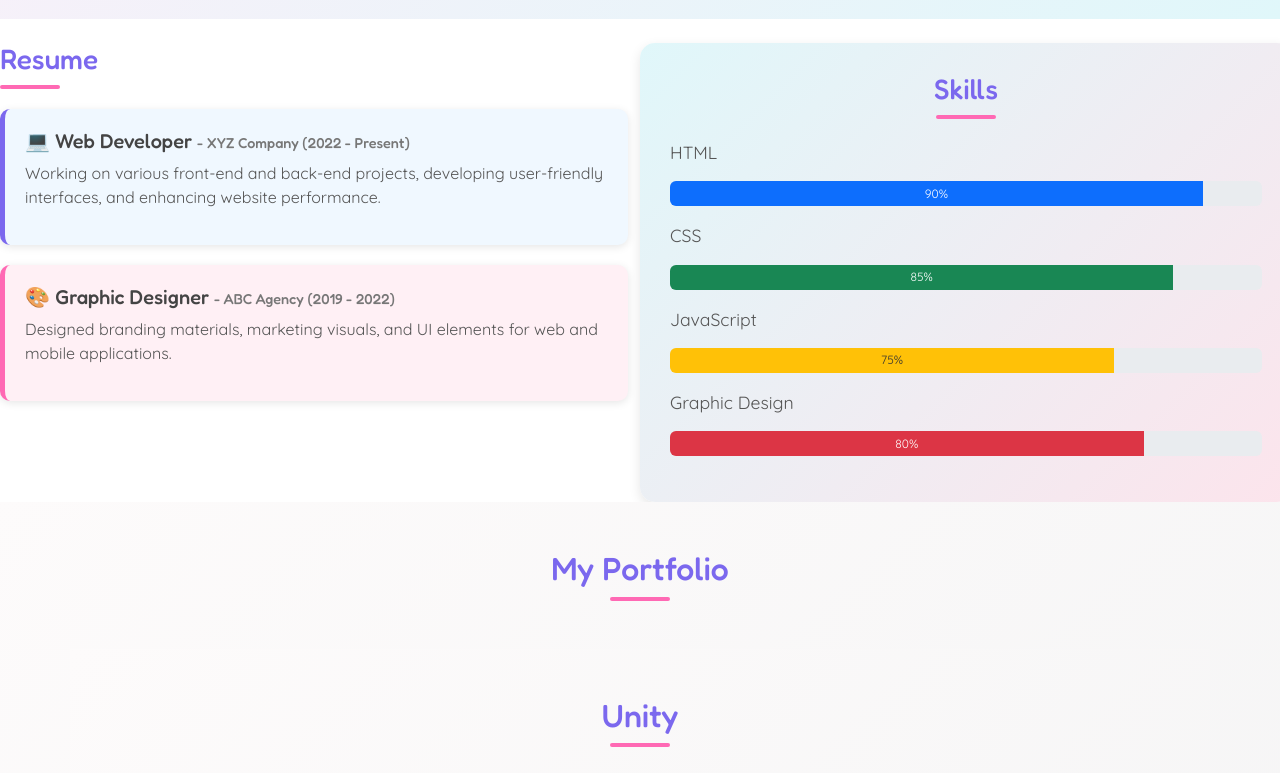
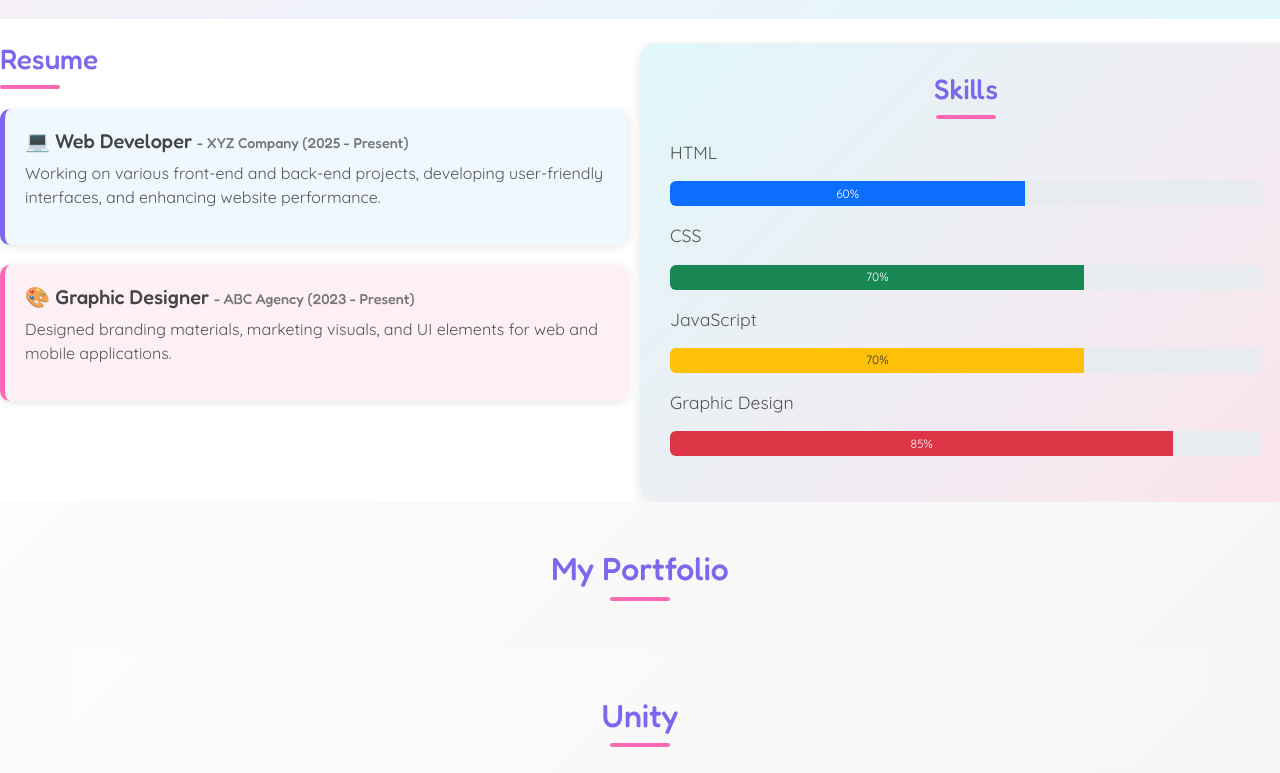
Before and after one commit to NurinAlfi05/NurinAlfi05.github.io, a plain HTML site: page index.html in a window 1280 px wide. Shown: the part 1160-1933 px from the top of the page. Drawn offline with nearby package versions, Linux system fonts and the light colour scheme.

Commit message:
Update and rename portfolio.html to index.html

```diff
--- a/portfolio.html
+++ b/index.html
@@ -147,7 +147,7 @@ document.addEventListener("DOMContentLoaded", function () {
     <!-- Job 1 -->
     <div style="background-color: #f0f8ff; padding: 20px; margin-top: 20px; border-left: 5px solid #7b68ee; border-radius: 10px; box-shadow: 0 2px 8px rgba(0,0,0,0.1);">
         <h5 style="font-family: 'Fredoka', sans-serif; color: #444;">
-            💻 Web Developer <span style="font-size: 0.9rem; color: #777;">- XYZ Company (2022 - Present)</span>
+            💻 Web Developer <span style="font-size: 0.9rem; color: #777;">- XYZ Company (2025 - Present)</span>
         </h5>
         <p style="font-family: 'Quicksand', sans-serif; color: #555;">
             Working on various front-end and back-end projects, developing user-friendly interfaces, and enhancing website performance.
@@ -157,7 +157,7 @@ document.addEventListener("DOMContentLoaded", function () {
     <!-- Job 2 -->
     <div style="background-color: #fff0f5; padding: 20px; margin-top: 20px; border-left: 5px solid #ff69b4; border-radius: 10px; box-shadow: 0 2px 8px rgba(0,0,0,0.1);">
         <h5 style="font-family: 'Fredoka', sans-serif; color: #444;">
-            🎨 Graphic Designer <span style="font-size: 0.9rem; color: #777;">- ABC Agency (2019 - 2022)</span>
+            🎨 Graphic Designer <span style="font-size: 0.9rem; color: #777;">- ABC Agency (2023 - Present)</span>
         </h5>
         <p style="font-family: 'Quicksand', sans-serif; color: #555;">
             Designed branding materials, marketing visuals, and UI elements for web and mobile applications.
@@ -174,22 +174,22 @@ document.addEventListener("DOMContentLoaded", function () {
 
     <p style="font-family: 'Quicksand', sans-serif; font-size: 1.1rem; margin-top: 20px;">HTML</p>
     <div class="progress mb-3" style="height: 25px;">
-        <div class="progress-bar bg-primary" style="width: 90%; font-family: 'Quicksand', sans-serif;">90%</div>
+        <div class="progress-bar bg-primary" style="width: 60%; font-family: 'Quicksand', sans-serif;">60%</div>
     </div>
 
     <p style="font-family: 'Quicksand', sans-serif; font-size: 1.1rem;">CSS</p>
     <div class="progress mb-3" style="height: 25px;">
-        <div class="progress-bar bg-success" style="width: 85%; font-family: 'Quicksand', sans-serif;">85%</div>
+        <div class="progress-bar bg-success" style="width: 70%; font-family: 'Quicksand', sans-serif;">70%</div>
     </div>
 
     <p style="font-family: 'Quicksand', sans-serif; font-size: 1.1rem;">JavaScript</p>
     <div class="progress mb-3" style="height: 25px;">
-        <div class="progress-bar bg-warning" style="width: 75%; font-family: 'Quicksand', sans-serif; color: #333;">75%</div>
+        <div class="progress-bar bg-warning" style="width: 70%; font-family: 'Quicksand', sans-serif; color: #333;">70%</div>
     </div>
 
     <p style="font-family: 'Quicksand', sans-serif; font-size: 1.1rem;">Graphic Design</p>
     <div class="progress mb-3" style="height: 25px;">
-        <div class="progress-bar bg-danger" style="width: 80%; font-family: 'Quicksand', sans-serif;">80%</div>
+        <div class="progress-bar bg-danger" style="width: 85%; font-family: 'Quicksand', sans-serif;">85%</div>
     </div>
 </div>
 
```
